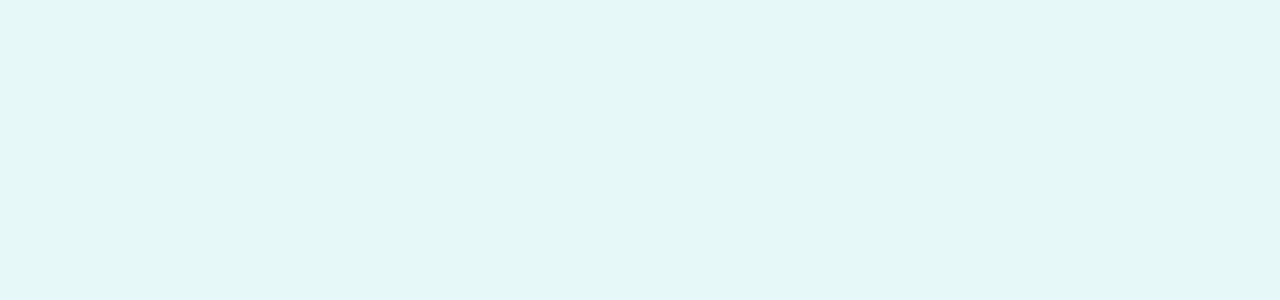
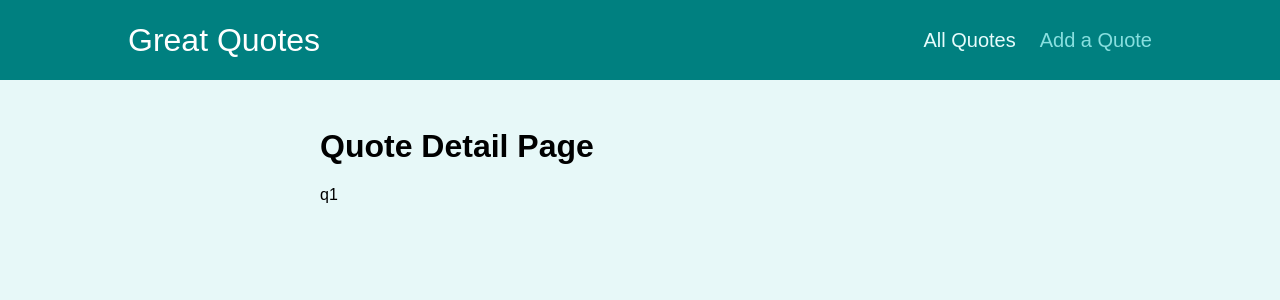
Before and after one commit to chaltu11hassan/practice-code-react-router-dom, a React (Create React App) app: page /quotes/q1 in a window 1280 px wide. Shown: the top 300 px of the page. Built offline with nearby package versions, Linux system fonts and the light colour scheme.

Commit message:
new components added with links

```diff
--- a/package.json
+++ b/package.json
@@ -9,7 +9,7 @@
     "react": "^18.0.0",
     "react-dom": "^18.0.0",
     "react-router-dom": "^5.2.0",
-    "react-scripts": "4.0.1",
+    "react-scripts": "^5.0.1",
     "web-vitals": "^0.2.4"
   },
   "scripts": {
--- a/src/App.js
+++ b/src/App.js
@@ -1,8 +1,34 @@
+import { Route, Switch, Redirect, Router } from "react-router-dom";
+
+import AllQuotes from "./components/pages/AllQuotes";
+
+import NewQuote from "./components/pages/NewQuote";
+
+import QuoteDetail from "./components/pages/QuoteDetail";
+
+import Layout from "./components/layout/Layout";
+
 function App() {
   return (
-    <div>
+    <Layout>
+      <Switch>
+        <Route path="/" exact>
+          <Redirect to="/quotes" />
+        </Route>
 
-    </div>
+        <Route path="/quotes" exact>
+          <AllQuotes />
+        </Route>
+
+        <Route path="/quotes/:quoteId">
+          <QuoteDetail />
+        </Route>
+
+        <Route path="/new-quote">
+          <NewQuote />
+        </Route>
+      </Switch>
+    </Layout>
   );
 }
 
--- /dev/null
+++ b/src/components/layout/Layout.js
@@ -0,0 +1,16 @@
+import { Fragment } from "react";
+
+import classes from "./Layout.module.css";
+
+import MainNavigation from "./MainNavigation";
+
+const Layout = (props) => {
+  return (
+    <Fragment>
+      <MainNavigation />
+      <main className={classes.main}>{props.children}</main>
+    </Fragment>
+  );
+};
+
+export default Layout;
--- /dev/null
+++ b/src/components/layout/MainNavigation.js
@@ -0,0 +1,27 @@
+import { NavLink } from "react-router-dom";
+
+import classes from "./MainNavigation.module.css";
+
+const MainNavigation = () => {
+  return (
+    <header className={classes.header}>
+      <div className={classes.logo}>Great Quotes</div>
+      <nav className={classes.nav}>
+        <ul>
+          <li>
+            <NavLink to="/quotes" activeClassName={classes.active}>
+              All Quotes
+            </NavLink>
+          </li>
+          <li>
+            <NavLink to="/new-quote" activeClassName={classes.active}>
+              Add a Quote
+            </NavLink>
+          </li>
+        </ul>
+      </nav>
+    </header>
+  );
+};
+
+export default MainNavigation;
--- /dev/null
+++ b/src/components/pages/AllQuotes.js
@@ -0,0 +1,14 @@
+// import { Route } from "react-router-dom";
+
+import QuoteList from "../quotes/QuoteList";
+
+const DUMMY_QUOTES = [
+  { id: "q1", author: "Max", text: "Learning React is fun!" },
+  { id: "q2", author: "Maximilian", text: "Learning React is fun!" },
+];
+
+const AllQuotes = () => {
+  return <QuoteList quote={DUMMY_QUOTES} />;
+};
+
+export default AllQuotes;
--- /dev/null
+++ b/src/components/pages/NewQuote.js
@@ -0,0 +1,9 @@
+import { Route } from "react-router-dom";
+
+const NewQuote = () => {
+  return(
+  <h1>New Quote Page</h1>
+  )
+};
+
+export default NewQuote;
--- /dev/null
+++ b/src/components/pages/QuoteDetail.js
@@ -0,0 +1,21 @@
+import { Fragment } from "react";
+import { Route, useParams } from "react-router-dom";
+
+import Comments from "../comments/Comments";
+
+const QuoteDetail = () => {
+  const params = useParams();
+
+//   console.log(params.quoteId);
+  return (
+    <Fragment>
+      <h1>Quote Detail Page</h1>
+      <p>{params.quoteId}</p>
+      <Route path={`/quotes/${params.quoteId}/comments`}>
+        <Comments />
+      </Route>
+    </Fragment>
+  );
+};
+
+export default QuoteDetail;
--- a/src/index.js
+++ b/src/index.js
@@ -1,7 +1,13 @@
-import ReactDOM from 'react-dom/client';
+import ReactDOM from "react-dom/client";
 
-import './index.css';
-import App from './App';
+import { BrowserRouter } from "react-router-dom";
 
-const root = ReactDOM.createRoot(document.getElementById('root'));
-root.render(<App />);
+import "./index.css";
+import App from "./App";
+
+const root = ReactDOM.createRoot(document.getElementById("root"));
+root.render(
+  <BrowserRouter>
+    <App />
+  </BrowserRouter>
+);
```
Also changed, not shown: 1 other file (tests, documents, lock files or other folders).
